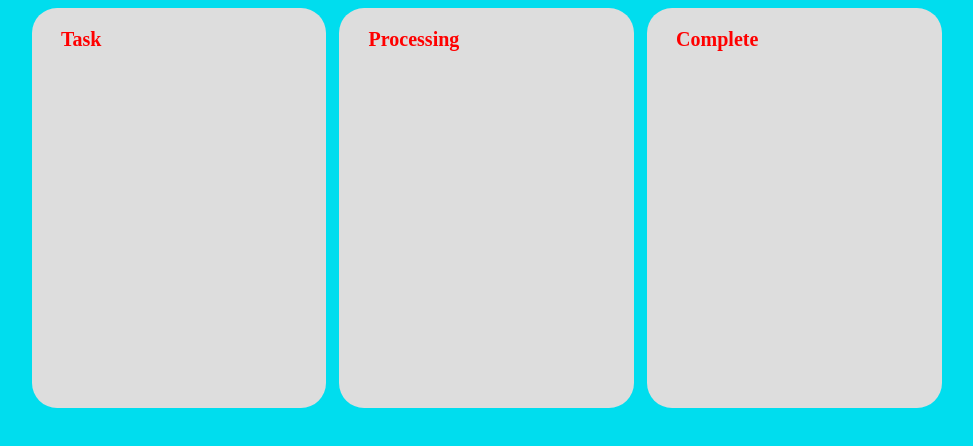
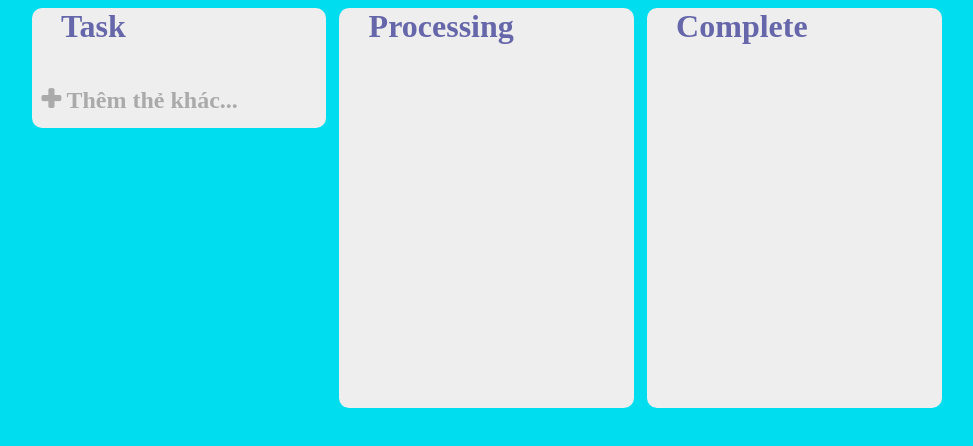
Before and after one commit to giunsanmoi/007_TodoList, a plain HTML site: page index.html in a window 1280 px wide. Shown: the whole page, without its empty margins (166-1139 px from the left). Drawn offline with nearby package versions, Linux system fonts and the light colour scheme.

Commit message:
Fix layout each column

```diff
--- a/index.html
+++ b/index.html
@@ -4,10 +4,15 @@
   <meta charset="utf-8">
   <title>To Do List</title>
   <link rel="stylesheet" href="styles.css">
+  <link rel="stylesheet" href="https://cdnjs.cloudflare.com/ajax/libs/font-awesome/4.7.0/css/font-awesome.min.css">
+
+
 </head>
 <body>
   <div class="col1" id='col1'>
     <p class='head noselect'>Task</p>
+    <div id='add1' class="fa fa-plus add noselect"> Thêm thẻ khác...</div>
+
   </div>
   <div class="col2">
     <p class='head noselect'>Processing</p>
--- a/process.js
+++ b/process.js
@@ -18,6 +18,9 @@ function col1_press(){
     child_col1_num = child_col1_num + 1;
     parent.appendChild(divtest);
     divtest.addEventListener('mousedown',child_press,false);
+
+    console.log(typeof(parent.clientHeight));
+    parent.style.height = (parent.clientHeight + 70) + 'px';
   }
 }
 var k = 10;
@@ -43,7 +46,7 @@ function col1_up(e){
   is_select = false;
 }
 $(document).ready(function() {
-  document.getElementById('col1').addEventListener('mousedown',col1_press, false);
+  document.getElementById('add1').addEventListener('mousedown',col1_press, false);
   document.getElementById('col1').addEventListener('mousemove',col1_move, false);
   document.getElementById('col1').addEventListener('mouseup',col1_up, false);
 
--- a/styles.css
+++ b/styles.css
@@ -12,56 +12,81 @@ body{
 }
 .col1{
   width: 23.33%;
-  height: 400px;
-  background-color: #dddddd;
-  border-radius: 25px;
+  height: 120px;
+  background-color: #eeeeee;
+  border-radius: 10px;
   margin-left: 15%;
   float: left;
+  display: flex;
+  flex-direction: column;
 }
 .col1 .head{
-  color: red;
+  color: #6666aa;
   margin-left: 10%;
+  margin-top: 0px;
   font-weight: bold;
-  font-size: 1.25em;
+  font-size: 2em;
 }
 .col1 .child{
   background-color: #fdfdfd;
   border-radius: 20px;
-  margin-top: 5%;
-  margin-left: 5%;
-  margin-right:5%;
+  margin: 10px;
+  padding: 10px;
+  height: 50px;
+  order: 1;
+}
+.col1 .add{
+  flex: 1;
+  font-size: 24px;
+  font-weight: bold;
+  color: #aaaaaa;
+  padding: 10px;
+  border-radius: 0 0 10px 10px;
+  order: 10;
+}
+.add:hover{
+  background-color: #dddddd;
 }
 .col1 .child1{
   background-color: #fdfdfd;
   border-radius: 20px;
-
   position: absolute;
+  width: 23%;
+  height: 100px;
 }
 .col2{
   width: 23.33%;
   height: 400px;
-  background-color: #dddddd;
-  border-radius: 25px;
+  background-color: #eeeeee;
+  border-radius: 10px;
   margin-left: 1%;
   float: left;
 }
 .col2 .head{
-  color: red;
+  color: #6666aa;
   margin-left: 10%;
+  margin-top: 0px;
   font-weight: bold;
-  font-size: 1.25em;
+  font-size: 2em;
 }
 .col3{
   width: 23.33%;
   height: 400px;
-  background-color: #dddddd;
-  border-radius: 25px;
+  background-color: #eeeeee;
+  border-radius: 10px;
   margin-left: 1%;
   float: left;
 }
 .col3 .head{
-  color: red;
+  color: #6666aa;
   margin-left: 10%;
+  margin-top: 0px;
   font-weight: bold;
-  font-size: 1.25em;
+  font-size: 2em;
 }
+
+.test{
+  width: 24px;
+  margin: auto;
+  border: 1px solid red;
+}
```
